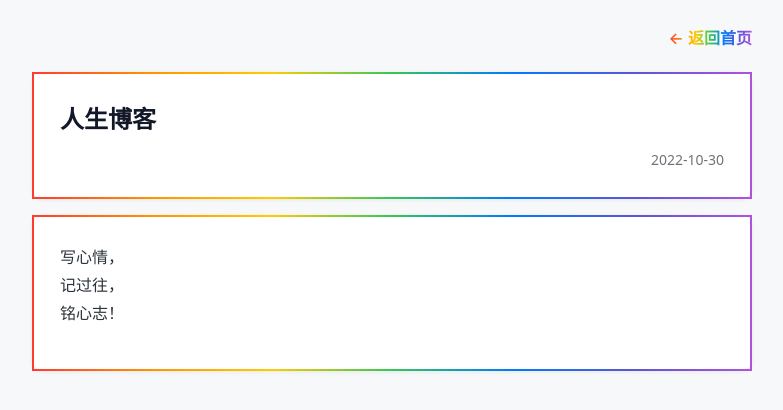
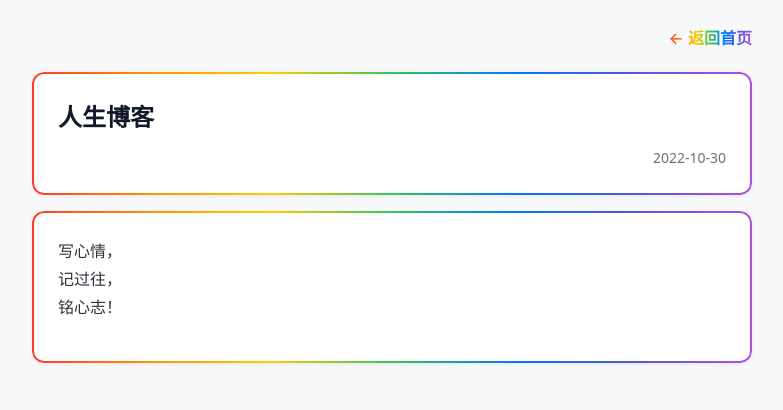
Before and after one commit to JTSTV/Jtstv.github.io, a Jekyll site: the page built from _posts/2022-10-30-人生博客.md, in a window 1280 px wide. Shown: the top 410 px of the page, without its empty margins (248-1031 px from the left). Built offline with Jekyll 4.4.1, drawn with Linux system fonts in a browser that asks for light colours; our own code applies the rules of GitHub Pages for plain Markdown files.

Commit message:
更新 post.html

```diff
--- a/_layouts/post.html
+++ b/_layouts/post.html
@@ -15,21 +15,77 @@ layout: null
 *{margin:0;padding:0;box-sizing:border-box}
 body{font:16px system-ui,-apple-system,sans-serif;background:#f7f8fa;color:#2c333a;padding:24px 16px;line-height:1.75}
 .container{max-width:720px;margin:0 auto}
+
 .site-back{margin-bottom:20px;text-align:right}
-.site-back a{font-size:16px;background:linear-gradient(90deg,#ff3b30,#ff9500,#ffcc00,#34c759,#007aff,#5856d6,#af52de);-webkit-background-clip:text;background-clip:text;color:transparent;text-decoration:none;font-weight:600}
-.post-head{background:#fff;padding:24px 26px;border-radius:12px;border:2px solid;border-image:linear-gradient(90deg,#ff3b30,#ff9500,#ffcc00,#34c759,#007aff,#5856d6,#af52de) 1;box-shadow:0 1px 4px rgba(0,0,0,0.07);margin-bottom:16px}
+.site-back a{
+  font-size:16px;
+  background:linear-gradient(90deg,#ff3b30,#ff9500,#ffcc00,#34c759,#007aff,#5856d6,#af52de);
+  -webkit-background-clip:text;
+  background-clip:text;
+  color:transparent;
+  text-decoration:none;
+  font-weight:600;
+}
+
+/* post-head 彩虹边框，伪元素mask方案，移除border-image */
+.post-head{
+  background:#fff;
+  padding:24px 26px;
+  border-radius:12px;
+  box-shadow:0 1px 4px rgba(0,0,0,0.07);
+  margin-bottom:16px;
+  position:relative;
+}
+.post-head::before{
+  content:"";
+  position:absolute;
+  inset:0;
+  border-radius:12px;
+  padding:2px;
+  background:linear-gradient(90deg,#ff3b30,#ff9500,#ffcc00,#34c759,#007aff,#5856d6,#af52de);
+  pointer-events:none;
+  -webkit-mask:linear-gradient(#fff 0 0) content-box,linear-gradient(#fff 0 0);
+  mask:linear-gradient(#fff 0 0) content-box,linear-gradient(#fff 0 0);
+  -webkit-mask-composite:xor;
+  mask-composite:exclude;
+}
+
 .post-title{font-size:24px;font-weight:700;color:#111827;margin-bottom:8px}
 .post-date{font-size:14px;color:#71717a;text-align:right;display:block}
-.post-content{background:#fff;padding:26px;border-radius:12px;border:2px solid;border-image:linear-gradient(90deg,#ff3b30,#ff9500,#ffcc00,#34c759,#007aff,#5856d6,#af52de) 1;box-shadow:0 1px 4px rgba(0,0,0,0.07)}
+
+/* post-content 内容卡片，修复长文本溢出 */
+.post-content{
+  background:#fff;
+  padding:26px;
+  border-radius:12px;
+  box-shadow:0 1px 4px rgba(0,0,0,0.07);
+  position:relative;
+}
+.post-content::before{
+  content:"";
+  position:absolute;
+  inset:0;
+  border-radius:12px;
+  padding:2px;
+  background:linear-gradient(90deg,#ff3b30,#ff9500,#ffcc00,#34c759,#007aff,#5856d6,#af52de);
+  pointer-events:none;
+  -webkit-mask:linear-gradient(#fff 0 0) content-box,linear-gradient(#fff 0 0);
+  mask:linear-gradient(#fff 0 0) content-box,linear-gradient(#fff 0 0);
+  -webkit-mask-composite:xor;
+  mask-composite:exclude;
+}
+
 .post-content p{margin-bottom:16px}
 .post-content img{max-width:100%;height:auto;border-radius:8px;margin:12px 0}
 .post-content h1,.post-content h2,.post-content h3{margin:20px 0 10px}
+
 #encrypt-mask{position:fixed;inset:0;background:rgba(0,0,0,.42);display:flex;align-items:center;justify-content:center;z-index:9999;padding:16px}
 .mask-inner{background:#fff;width:100%;max-width:380px;padding:28px 24px;border-radius:14px;text-align:center}
 .lock-msg{font-size:18px;margin-bottom:18px;color:#1f2937}
 .pwd-input{width:100%;padding:12px 14px;border:1px solid #d1d5db;border-radius:10px;font-size:16px;margin-bottom:16px}
 .unlock-btn{width:100%;padding:12px;border:none;border-radius:10px;background:linear-gradient(90deg,#ff3b30,#ff9500,#ffcc00,#34c759,#007aff,#5856d6,#af52de);color:#fff;font-size:16px;cursor:pointer}
-.error-msg{font-size:14px;color:#dc2626;margin-top:12px;display:none}
+.error-tip{font-size:14px;color:#dc2626;margin-top:12px;display:none}
+
 @media(max-width:600px){
 body{padding:16px 12px}
 .post-head{padding:18px 16px}
@@ -41,6 +97,7 @@ body{padding:16px 12px}
 <body>
 <div class="container">
 <div class="site-back"><a href="/">← 返回首页</a></div>
+
 <div class="post-head">
 <div class="post-title">{{page.title}}</div>
 <div class="post-date">{{page.date | date:"%Y-%m-%d"}}</div>
@@ -50,10 +107,10 @@ body{padding:16px 12px}
 <div id="secret-content" class="post-content" style="display:none">{{content}}</div>
 <div id="encrypt-mask">
 <div class="mask-inner">
-<div class="lock-msg">🔒 该文章已加密，请输入密码</div>
+<div class="lock-msg">🔒 该文章已加密，请输入访问密码</div>
 <input type="password" id="pwd-input" placeholder="输入访问密码" class="pwd-input">
-<button onclick="checkPwd()" class="unlock-btn">确 定</button>
-<div id="error-msg" class="error-msg">密码错误，请重新输入</div>
+<button id="unlock-btn" class="unlock-btn">确 定</button>
+<div class="error-tip" id="error-tip">密码错误，请重试</div>
 </div>
 </div>
 <script>
```
Also changed, not shown: other parts of _layouts/post.html (+13 -20 lines).
